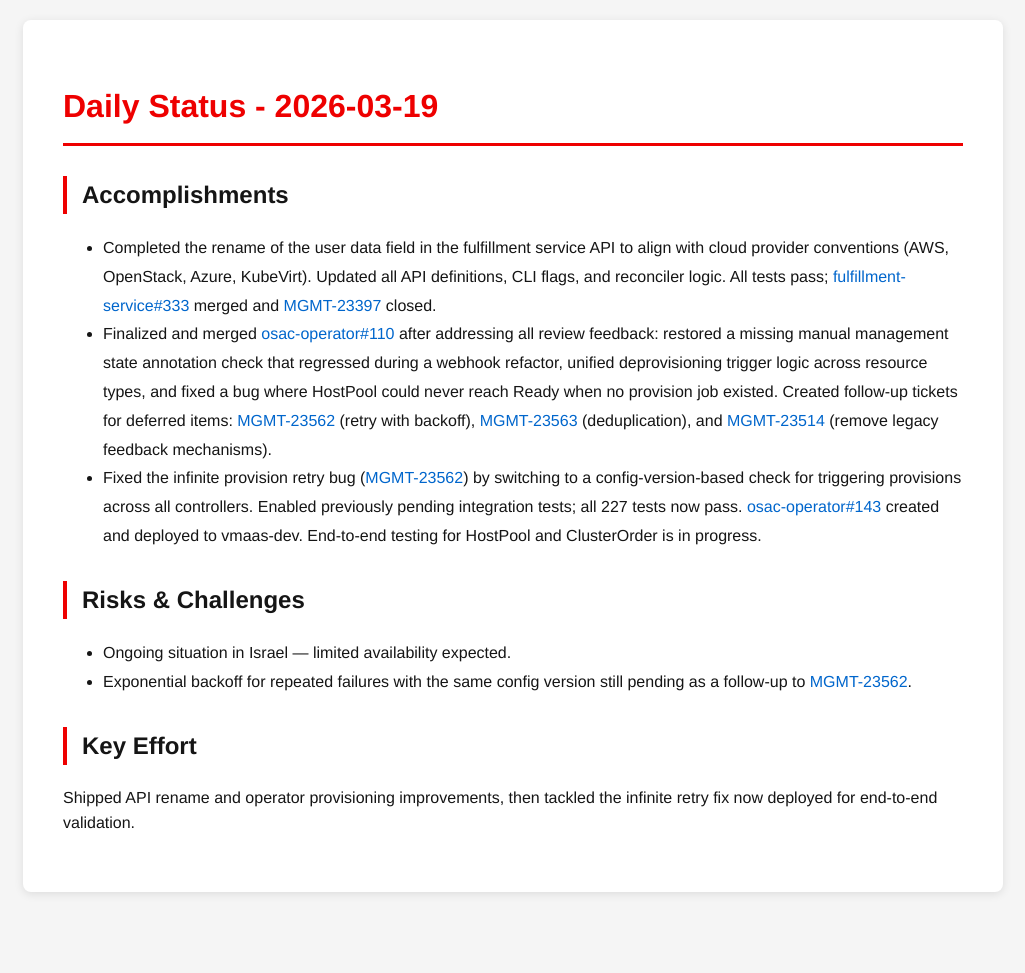
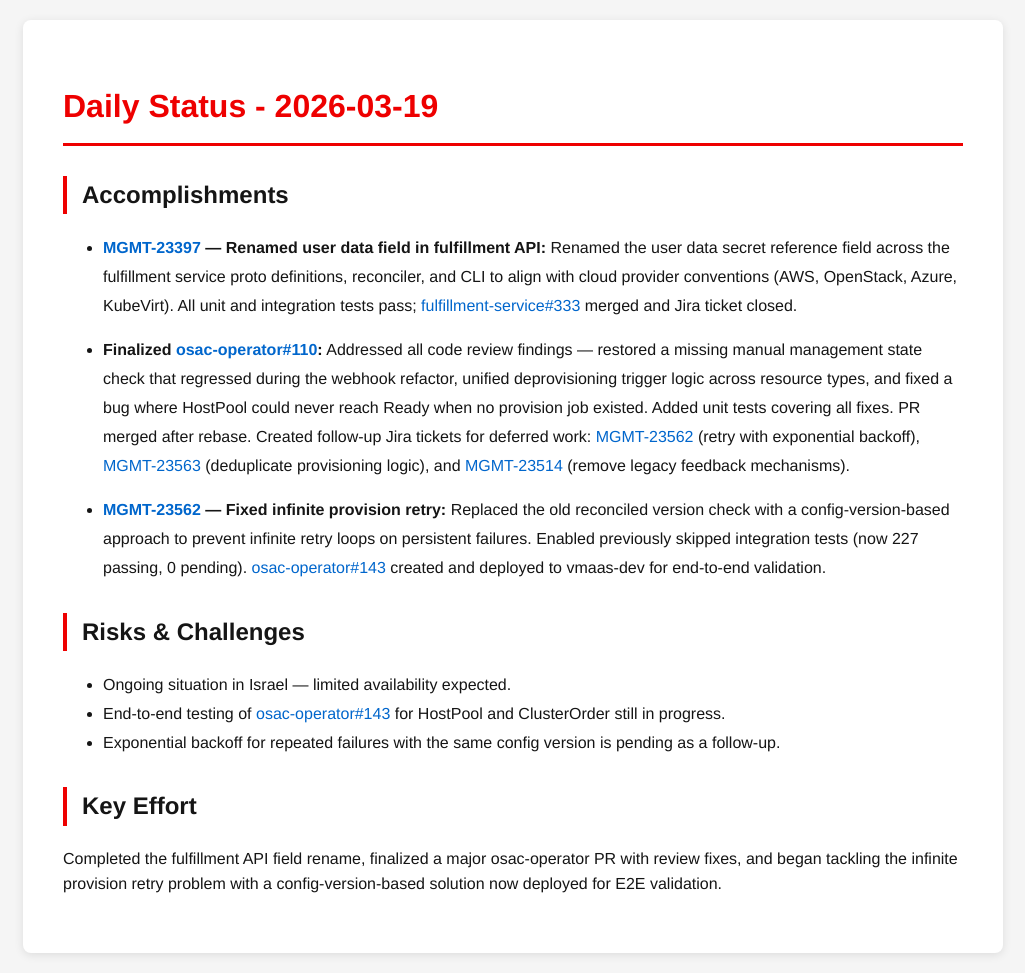
Before and after one commit to tzvatot/daily-status, a Jekyll site: the page built from 2026-03-19.md, in a window 1280 px wide. Shown: the whole page, without its empty margins (127-1152 px from the left). Built offline with Jekyll 4.4.1, drawn with Linux system fonts in a browser that asks for light colours; before the commit the page ends 912 px from its top, so only the background shows below that.

Commit message:
Daily status update - 2026-03-19

```diff
--- a/2026-03-19.md
+++ b/2026-03-19.md
@@ -7,13 +7,19 @@ date: 2026-03-19
 # Daily Status - 2026-03-19
 
 ## Accomplishments
-- Completed the rename of the user data field in the fulfillment service API to align with cloud provider conventions (AWS, OpenStack, Azure, KubeVirt). Updated all API definitions, CLI flags, and reconciler logic. All tests pass; [fulfillment-service#333](https://github.com/osac-project/fulfillment-service/pull/333) merged and [MGMT-23397](https://issues.redhat.com/browse/MGMT-23397) closed.
-- Finalized and merged [osac-operator#110](https://github.com/osac-project/osac-operator/pull/110) after addressing all review feedback: restored a missing manual management state annotation check that regressed during a webhook refactor, unified deprovisioning trigger logic across resource types, and fixed a bug where HostPool could never reach Ready when no provision job existed. Created follow-up tickets for deferred items: [MGMT-23562](https://issues.redhat.com/browse/MGMT-23562) (retry with backoff), [MGMT-23563](https://issues.redhat.com/browse/MGMT-23563) (deduplication), and [MGMT-23514](https://issues.redhat.com/browse/MGMT-23514) (remove legacy feedback mechanisms).
-- Fixed the infinite provision retry bug ([MGMT-23562](https://issues.redhat.com/browse/MGMT-23562)) by switching to a config-version-based check for triggering provisions across all controllers. Enabled previously pending integration tests; all 227 tests now pass. [osac-operator#143](https://github.com/osac-project/osac-operator/pull/143) created and deployed to vmaas-dev. End-to-end testing for HostPool and ClusterOrder is in progress.
+
+- **[MGMT-23397](https://issues.redhat.com/browse/MGMT-23397) — Renamed user data field in fulfillment API:** Renamed the user data secret reference field across the fulfillment service proto definitions, reconciler, and CLI to align with cloud provider conventions (AWS, OpenStack, Azure, KubeVirt). All unit and integration tests pass; [fulfillment-service#333](https://github.com/osac-project/fulfillment-service/pull/333) merged and Jira ticket closed.
+
+- **Finalized [osac-operator#110](https://github.com/osac-project/osac-operator/pull/110):** Addressed all code review findings — restored a missing manual management state check that regressed during the webhook refactor, unified deprovisioning trigger logic across resource types, and fixed a bug where HostPool could never reach Ready when no provision job existed. Added unit tests covering all fixes. PR merged after rebase. Created follow-up Jira tickets for deferred work: [MGMT-23562](https://issues.redhat.com/browse/MGMT-23562) (retry with exponential backoff), [MGMT-23563](https://issues.redhat.com/browse/MGMT-23563) (deduplicate provisioning logic), and [MGMT-23514](https://issues.redhat.com/browse/MGMT-23514) (remove legacy feedback mechanisms).
+
+- **[MGMT-23562](https://issues.redhat.com/browse/MGMT-23562) — Fixed infinite provision retry:** Replaced the old reconciled version check with a config-version-based approach to prevent infinite retry loops on persistent failures. Enabled previously skipped integration tests (now 227 passing, 0 pending). [osac-operator#143](https://github.com/osac-project/osac-operator/pull/143) created and deployed to vmaas-dev for end-to-end validation.
 
 ## Risks & Challenges
+
 - Ongoing situation in Israel — limited availability expected.
-- Exponential backoff for repeated failures with the same config version still pending as a follow-up to [MGMT-23562](https://issues.redhat.com/browse/MGMT-23562).
+- End-to-end testing of [osac-operator#143](https://github.com/osac-project/osac-operator/pull/143) for HostPool and ClusterOrder still in progress.
+- Exponential backoff for repeated failures with the same config version is pending as a follow-up.
 
 ## Key Effort
-Shipped API rename and operator provisioning improvements, then tackled the infinite retry fix now deployed for end-to-end validation.
+
+Completed the fulfillment API field rename, finalized a major osac-operator PR with review fixes, and began tackling the infinite provision retry problem with a config-version-based solution now deployed for E2E validation.
```
